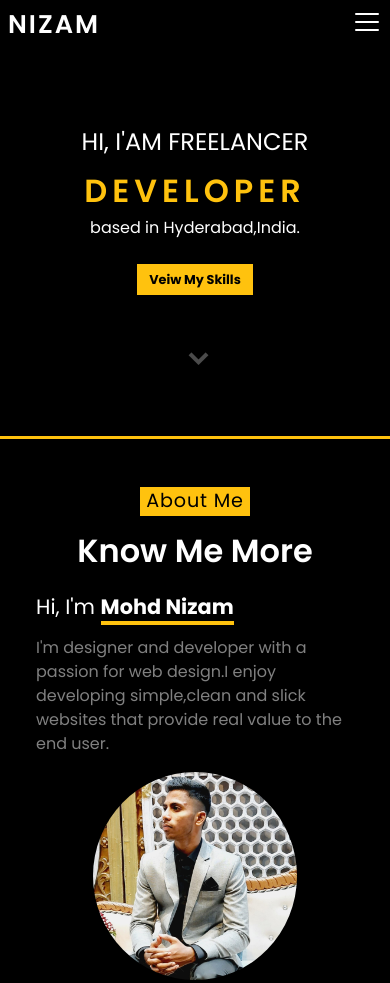
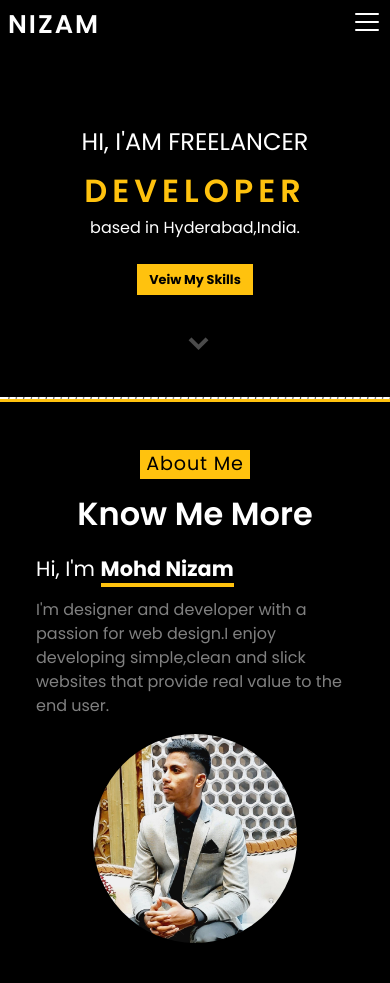
Before and after one commit to nizamuddins/Portfolio-Project, a plain HTML site: page index.html in a window 390 px wide. Shown: the top 983 px of the page. Drawn offline with nearby package versions, Linux system fonts and the light colour scheme.

Commit message:
leetcode

```diff
--- a/index.html
+++ b/index.html
@@ -19,9 +19,7 @@
 </head>
 <body>
 <section id=home>
-    <div class="banner">
-        <img src="images/banner.png" class="img-responsive" alt="">
-    </div>
+
 <div class=container-fluid>
 <nav class="navbar p-0 fixed-top">
 <div class=container-fluid>
@@ -79,12 +77,14 @@ NIZAM</a>
 </div>
 </div>
 </div></div></nav>
-<div class="bg-black pos" style="
+<div class="banner">
+    <img src="images/banner.png" class="img-responsive" alt="">
+</div>
+<div class="bg-black pos" style="position: fixed;
 top: 0;
-bottom: 0;
 left: 0;
 width: 100%;
-z-index: -1;">
+z-index: 1;">
 
 <div class=row1>
 <div class=wrapper>
@@ -103,7 +103,7 @@ z-index: -1;">
 <a href=#Skills type=button class="btn btn-lg skill-btn" name=button>
 Veiw My Skills</a>
 </div>
-<a href=#About type=button class="arrow1 btn text-light mt-5 mb-4 btn-lg">
+<a href=#About type=button class="arrow1 btn text-light  btn-lg">
 <div class=bounce>
 <span class=arrow></span>
 <span class=arrow></span>
@@ -217,7 +217,7 @@ higher secondary education(HSE)</h3>
 </div>
 <a href="https://drive.google.com/file/d/1XrrfbBNnIz79ASbPmFuUoPFVYLUj5bUa/view?usp=sharing" type=button class="btn btn-lg btn-outline-dark cV">download cV</a>
 </section>
-<section style="display: flow-root;background-color: #fff;">
+<section style="display: flow-root;background-color: #fff;position: relative; z-index: 2;">
 <div id="hire">
 
 <div class=hireMe>
@@ -226,7 +226,7 @@ higher secondary education(HSE)</h3>
 </div>
 </div>
 </section>
-<section  style="display: flow-root;background-color: #fff;">
+<section  style="display: flow-root;background-color: #fff;position: relative;z-index: 2;">
 <div id='Contact'>
 <div class=row>
 <div class="col-lg-7 text-start">
--- a/index.js
+++ b/index.js
@@ -8,29 +8,29 @@ if(width > 500){
 }else if(width <= 600){
     img.setAttribute("src","images/banner2.png");
 }
-document.addEventListener("scroll",()=>{
-    let off = window.pageYOffset;
-    console.log(off)
-    if(off >= '180'){
-        let home = document.querySelector(".pos");
-        home.style.position = "fixed";
-        if(width<=600){
-    document.querySelector("#About").style.marginTop='400px';
+// document.addEventListener("scroll",()=>{
+//     let off = window.pageYOffset;
+//     console.log(off)
+//     if(off >= '150'){
+//         let home = document.querySelector(".pos");
+//         // home.style.position = "fixed";
+//         if(width<=600){
+//         document.querySelector("#About").style.marginTop='400px';
 
-        }else{
-            document.querySelector("#About").style.marginTop='700px';
+//         }else{
+//             document.querySelector("#About").style.marginTop='700px';
 
-        }
-        // home.style.zIndex = "-1";
+//         }
+//         // home.style.zIndex = "-1";
 
-    }else if(off===0){
-        let home = document.querySelector(".pos");
-        home.style.position = "static";
-        document.querySelector("#About").style.marginTop='0px';
-        // home.style.position = "static";
-        // home.style.zIndex = "1";
+//     }else if(off===0){
+//         let home = document.querySelector(".pos");
+//         // home.style.position = "static";
+//         document.querySelector("#About").style.marginTop='0px';
+//         // home.style.position = "static";
+//         // home.style.zIndex = "1";
 
-    }
+//     }
 
 
-})
+// })
--- a/styles.css
+++ b/styles.css
@@ -18,7 +18,7 @@
 .banner {
     height: 100%;
     position: absolute;
-    z-index: 0;
+    z-index: 2;
     overflow: hidden;
 }
 
@@ -43,11 +43,10 @@ body {
     font-family: Poppins,sans-serif;
 }
 #home {
-    z-index: 100;
     display: block;
     background: rgb(0, 0, 0);
     display: flow-root;
-
+    padding-bottom: 1rem;
 
 }
 @media (max-width:1440px) {
@@ -161,9 +160,10 @@ body {
     color: #ffc20e;
 }
 .row1 {
-   position: relative;
+    position: relative;
     text-align: center;
     margin: 13rem auto 0;
+    z-index: 0;
 }
 .wrapper {
     position: relative;
@@ -251,6 +251,8 @@ body {
 .arrow1 {
     border: none;
     border-radius: 0;
+    margin: 2rem auto;
+
 }
 .bounce {
     width: 100%;
@@ -287,6 +289,10 @@ body {
     border-top: 3px solid #ffc20e;
     border-bottom: 3px solid #ffc20e;
     background-color: black;
+    position: relative;
+    margin-top: 674px;
+    z-index: 2;
+
 }
 .row2 {
     margin-top: 3rem;
@@ -345,6 +351,8 @@ body {
     padding: 3rem 4rem;
     background-color: rgb(51, 51, 51);
     color: #fff;
+    position: relative;
+    z-index: 2;
 }
 .resText {
     display: inline;
@@ -455,7 +463,7 @@ body {
     }
     #About {
         padding: 3rem 1rem;
-
+        margin-top: 383px;
     }
     .know-me,
     .sumText {
@@ -507,8 +515,11 @@ body {
     .years {
         font-size: 0.9rem;
     }
-    .banner{
+    .banner {
         z-index: -1;
+    }
+    .arrow1 {
+        margin: 2rem auto 1rem;
     }
 }
 @media (min-width:992px) {
@@ -538,7 +549,7 @@ body {
     margin-top: 3rem;
 }
 .cV {
-    padding: 1rem 3rem;
+    padding: 0.5rem 2.5rem;
     color: black;
     font-weight: 500;
     border: 3px solid black;
```
